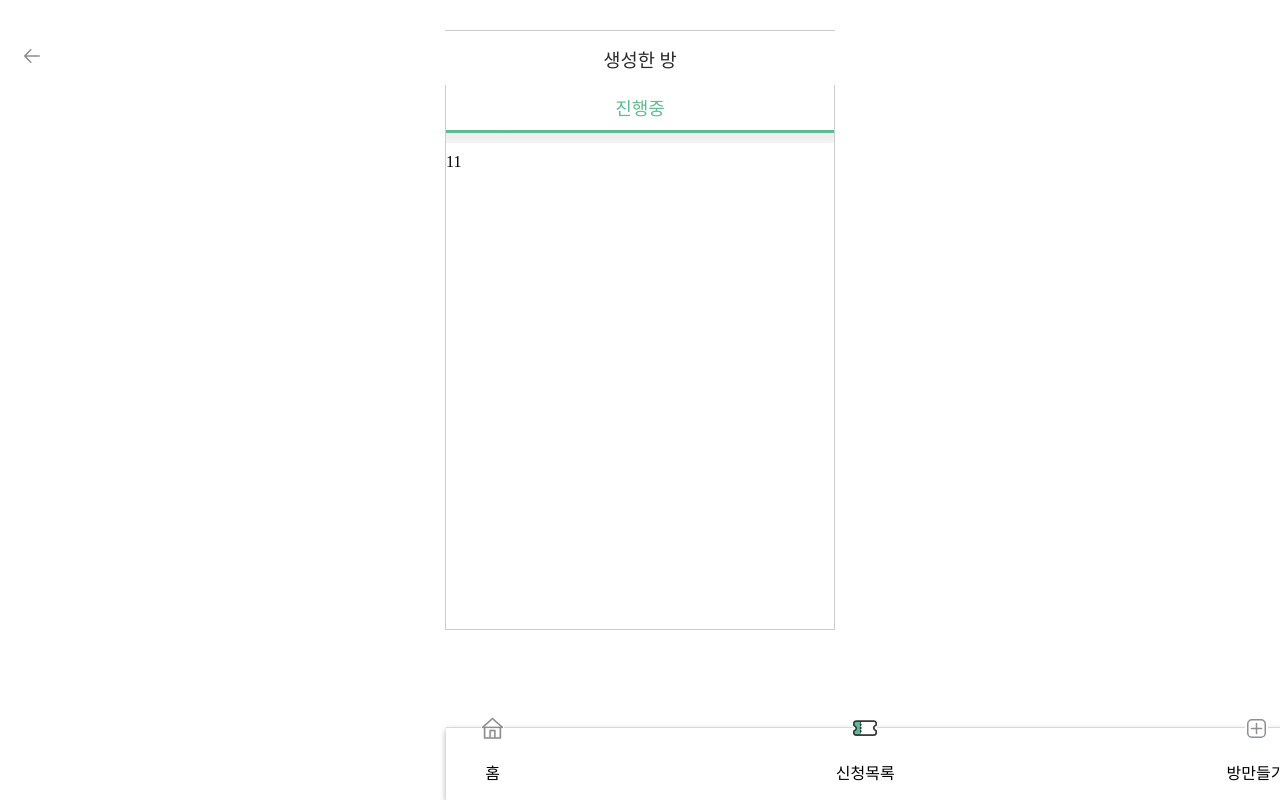
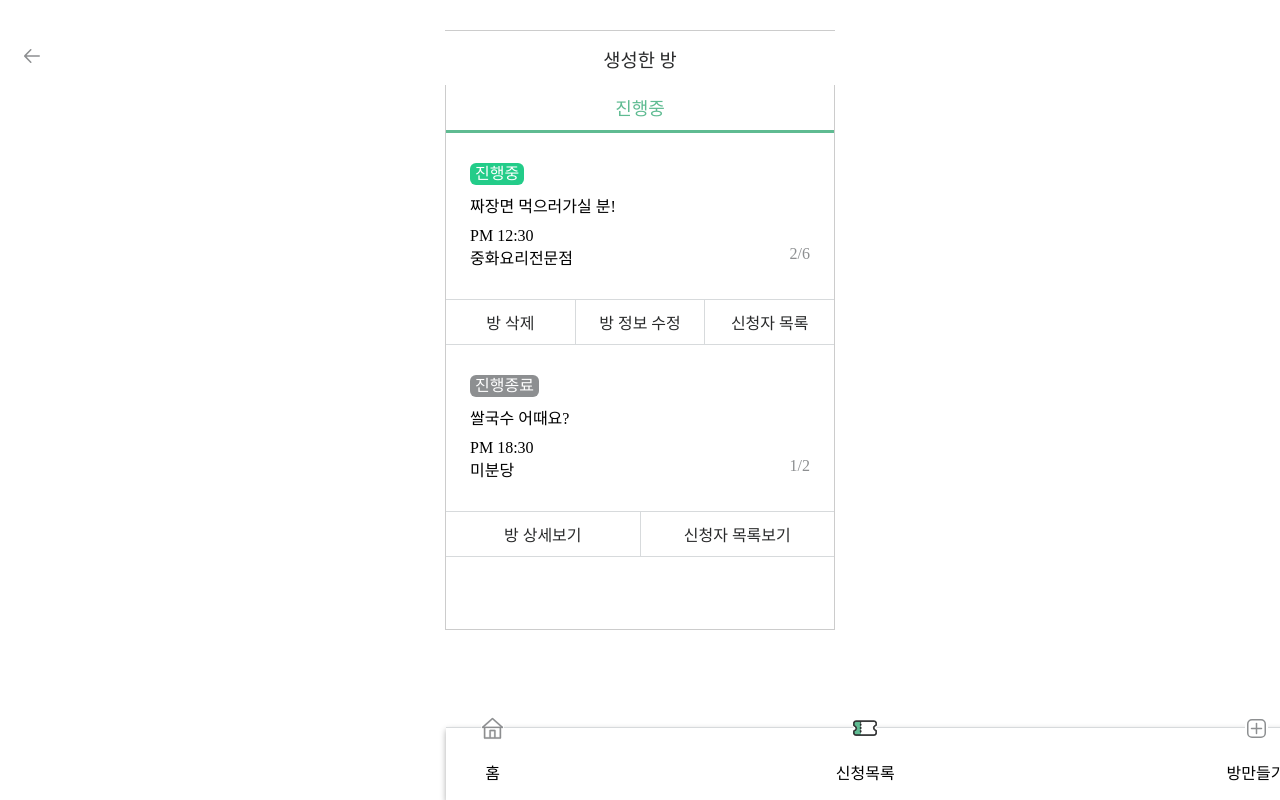
Before and after one commit to 92kimyoungchan/Milimeter, a Vue app: page /listRoom in a window 1280 px wide. Built offline with nearby package versions, Linux system fonts and the light colour scheme; a web font is replaced by a local one; what vuefire would draw is missing.

Commit message:
[ENH] 방 목록보기

```diff
--- a/src/components/AppFooter.vue
+++ b/src/components/AppFooter.vue
@@ -53,7 +53,7 @@ export default {
       if (order === 0) {
         this.$router.push('/room');
       } else if (order === 1) {
-
+        this.$router.push('/listRoom');
       } else if (order === 2) {
         this.$router.push('/createRoom');
       } else if (order === 3) {
--- a/src/components/Tabs.vue
+++ b/src/components/Tabs.vue
@@ -51,12 +51,6 @@ export default {
 <style lang="scss" scoped>
 .app-wrap {
   .own-room {
-    .divider {
-       height: 10px;
-    background:linear-gradient(to bottom, #eeeeee, rgba(215, 218, 220, 0.31));
-    margin:0;
-    top: 102px;
-    }
    ul.tabs__header {
         width: 100%;
     padding: 0;
--- a/src/views/room/List.vue
+++ b/src/views/room/List.vue
@@ -6,12 +6,89 @@
     ></app-header>
       <div class="own-room">
         <tabs @reloadRoomList="reload($event)">
-           <div class="divider"></div>
           <tab :tabData="tab[0]">
-            <div class="container">11</div>
+            <div class="container">
+              <div class="item" v-for="(lisItem, index) in room" :key="index">
+               <div class="list">
+                <div class="status" :class="{ active: lisItem.isProceeding }">
+                  <span class="scale-caption" v-if="lisItem.isProceeding">진행중</span>
+                  <span class="scale-caption" v-else>진행종료</span>
+                </div>
+                <h4 class="title scale-subtitle">{{ lisItem.title }}</h4>
+                <div class="info">
+                  <p class="scale-body">{{ lisItem.time }}</p>
+                  <div class="flex-paragraph">
+                    <p class="scale-body">{{ lisItem.content }}</p>
+                    <span class="scale-caption">{{ lisItem.currentPersonnel }}/{{ lisItem.maxPersonnel }}</span>
+                  </div>
+                </div>
+               </div>
+              <div class="action" :class="{ isProceeding: lisItem.isProceeding }">
+                <div class="a-item-wrap" v-if="lisItem.isProceeding">
+                <div class="a-item" @click="preparing()">
+                  <span class="scale-body-2">방 삭제</span>
+                </div>
+                <div class="a-item" @click="preparing()">
+                  <span class="scale-body-2">방 정보 수정</span>
+                </div>
+                <div class="a-item" @click="preparing()">
+                  <span class="scale-body-2">신청자 목록</span>
+                </div>
+                </div>
+                <div class="a-item-wrap" v-else>
+                <div class="a-item" @click="preparing()">
+                  <span class="scale-body-2">방 상세보기</span>
+                </div>
+                <div class="a-item" @click="preparing()">
+                  <span class="scale-body-2">신청자 목록보기</span>
+                </div>
+
+                </div>
+              </div>
+              </div>
+            </div>
           </tab>
           <tab :tabData="tab[1]">
-            <div class="container">22</div>
+            <div class="container">
+              <div class="item" v-for="(lisItem, index) in room" :key="index">
+               <div class="list">
+                <div class="status" :class="{ active: lisItem.isProceeding }">
+                  <span class="scale-caption" v-if="lisItem.isProceeding">진행중</span>
+                  <span class="scale-caption" v-else>진행종료</span>
+                </div>
+                <h4 class="title scale-subtitle">{{ lisItem.title }}</h4>
+                <div class="info">
+                  <p class="scale-body">{{ lisItem.time }}</p>
+                  <div class="flex-paragraph">
+                    <p class="scale-body">{{ lisItem.content }}</p>
+                    <span class="scale-caption">{{ lisItem.currentPersonnel }}/{{ lisItem.maxPersonnel }}</span>
+                  </div>
+                </div>
+               </div>
+              <div class="action" :class="{ isProceeding: lisItem.isProceeding }">
+                <div class="a-item-wrap" v-if="lisItem.isProceeding">
+                <div class="a-item" @click="preparing()">
+                  <span class="scale-body-2">방 삭제</span>
+                </div>
+                <div class="a-item" @click="preparing()">
+                  <span class="scale-body-2">방 정보 수정</span>
+                </div>
+                <div class="a-item" @click="preparing()">
+                  <span class="scale-body-2">신청자 목록</span>
+                </div>
+                </div>
+                <div class="a-item-wrap" v-else>
+                <div class="a-item" @click="preparing()">
+                  <span class="scale-body-2">방 상세보기</span>
+                </div>
+                <div class="a-item" @click="preparing()">
+                  <span class="scale-body-2">신청자 목록보기</span>
+                </div>
+
+                </div>
+              </div>
+              </div>
+            </div>
           </tab>
         </tabs>
       </div>
@@ -60,7 +137,7 @@ export default {
       if (order === 0) {
         room = [
           {
-            isPick: true,
+            isProceeding: true,
             title: "짜장면 먹으러가실 분!",
             time: "PM 12:30",
             content: "중화요리전문점",
@@ -68,7 +145,7 @@ export default {
             currentPersonnel: 2,
           },
           {
-            isPick: false,
+            isProceeding: false,
             title: "쌀국수 어때요?",
             time: "PM 18:30",
             content: "미분당",
@@ -79,7 +156,7 @@ export default {
       } else if (order === 1) {
         room = [
           {
-            isPick: false,
+            isProceeding: false,
             title: "쌀국수 어때요?",
             time: "PM 18:30",
             content: "미분당",
@@ -87,7 +164,7 @@ export default {
             currentPersonnel: 1,
           },
           {
-            isPick: true,
+            isProceeding: true,
             title: "짜장면 먹으러가실 분!",
             time: "PM 12:30",
             content: "중화요리전문점",
@@ -97,6 +174,9 @@ export default {
         ];
       }
       this.room = room;
+    },
+    preparing() {
+      alert("준비중입니다.")
     },
     prev() {
       this.transData.prevUrl = "/room";
@@ -111,10 +191,83 @@ export default {
     position: relative;
     padding:54px 0 0 0;
     .tab-wrapper {
-      padding:10px 0 0 0;
     }
    .container {
      padding: 0;
+     .item {
+       .list {
+          padding: 30px 24px;
+          cursor:pointer;
+          &:hover {
+            background:rgba(95,187,146,0.25);
+          }
+         .status {
+           border-radius: 6px;
+           background:rgb(141,143,145);
+           margin:0 0 8px 0;
+           width:fit-content;
+           &.active {
+             background:rgb(35,204,137);
+           }
+           span {
+             color:#fff;
+             padding:0 5px;
+             display:block;
+             line-height: 22px;
+           }
+         }
+         .title {
+           margin:0 0 10px 0;
+           font-weight:normal;
+         }
+       }
+       .info {
+         .flex-paragraph {
+           display:flex;
+           justify-content: space-between;
+           p {
+
+           }
+           span {
+             color:rgb(141,143,145);
+           }
+         }
+         p {
+           &:first-of-type {
+             margin:0;
+           }
+           margin:8px 0 0 0;
+         }
+       }
+       .action {
+          border: 0px solid rgb(215, 218, 220);
+          border-width:1px 0;
+          .a-item-wrap {
+            display:flex;
+         .a-item {
+           border:0px solid rgb(215,218,220);
+           border-width:0 0 0 1px;
+           width:calc(100% / 2);
+           text-align:center;
+           padding:10px 0;
+           cursor:pointer;
+           &.isProceeding {
+              width:calc(100% / 3);
+           }
+           &:first-of-type {
+             border-width:0 0 0 0;
+           }
+           &:hover {
+             background:#e9e9e9;
+           }
+           span {
+             color:rgb(41,42,43);
+             font-weight:normal;
+           }
+         }
+          }
+       }
+     }
    }
   }
 }
--- a/src/views/room/MainPage.vue
+++ b/src/views/room/MainPage.vue
@@ -24,7 +24,7 @@
       <div class="room-list">
         <tabs @reloadRoomList="reload($event)">
           <tab :tabData="tab[0]">
-            <div class="room" v-for="(rItem, index) in room" :key="index + 'A'">
+            <div class="room" v-for="(rItem, index) in room" :key="index + 'A'" @click="preparing()">
               <div class="circle-ab" @click="pickItem(index)">
                 <img src="@/assets/images/unlike_icon.svg" v-if="!rItem.isPick" />
                 <img src="@/assets/images/like_icon.svg" v-else />
@@ -52,7 +52,7 @@
             </div>
           </tab>
           <tab :tabData="tab[1]">
-            <div class="room" v-for="(rItem, index) in room" :key="index + 'B'">
+            <div class="room" v-for="(rItem, index) in room" :key="index + 'B'" @click="preparing()">
               <div class="circle-ab"  @click="pickItem(index)">
                 <img src="@/assets/images/unlike_icon.svg" v-if="!rItem.isPick" />
                 <img src="@/assets/images/like_icon.svg" v-else />
@@ -130,6 +130,9 @@ export default {
 
       }
 
+    },
+    preparing() {
+      alert("준비중입니다.");
     },
     reload(order) {
       let room;
```
Also changed, not shown: 1 other file (tests, documents, lock files or other folders).
